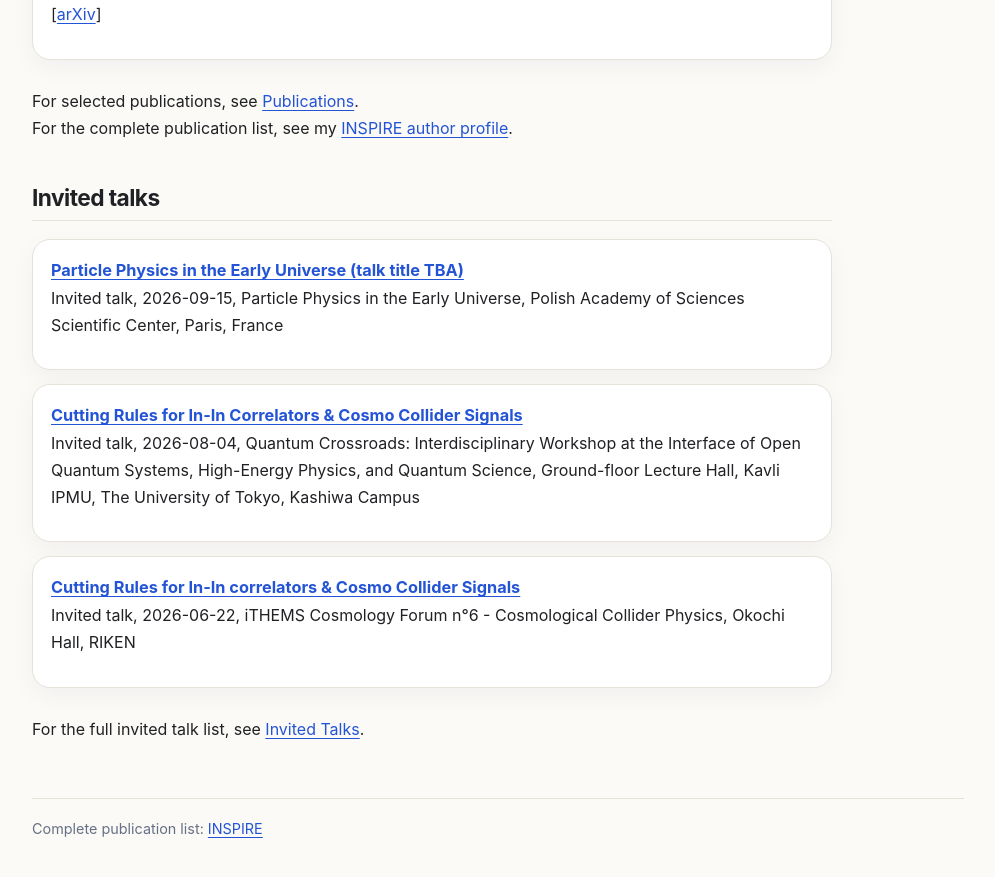
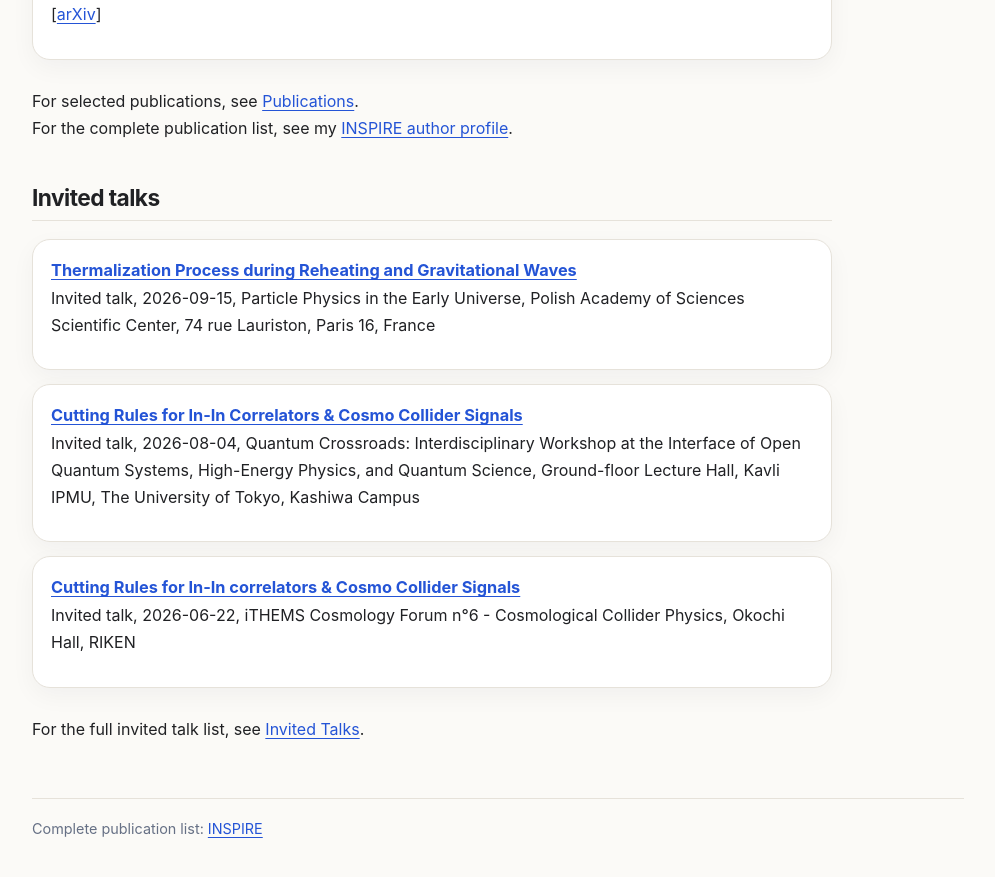
Before and after one commit to kyoheimukaida/kyoheimukaida.github.io, a Jekyll site: the page built from index.md, in a window 1280 px wide and 900 px high, scrolled down 1321 px. Shown: the top 877 px of the window, without its empty margins (142-1137 px from the left). Built offline with Jekyll 4.4.1, drawn with Linux system fonts in a browser that asks for light colours.

Commit message:
Update public talks from calendar

```diff
--- a/index.md
+++ b/index.md
@@ -76,8 +76,8 @@ For the complete publication list, see my [INSPIRE author profile](https://inspi
 <div class="card-list" markdown="1">
 
 <!-- talks:start -->
-- **[Particle Physics in the Early Universe (talk title TBA)](https://indico.ijclab.in2p3.fr/event/13541/)**<br>
-  Invited talk, 2026-09-15, Particle Physics in the Early Universe, Polish Academy of Sciences Scientific Center, Paris, France
+- **[Thermalization Process during Reheating and Gravitational Waves](https://indico.ijclab.in2p3.fr/event/13541/)**<br>
+  Invited talk, 2026-09-15, Particle Physics in the Early Universe, Polish Academy of Sciences Scientific Center, 74 rue Lauriston, Paris 16, France
 
 - **[Cutting Rules for In-In Correlators & Cosmo Collider Signals](https://indico.ipmu.jp/event/519/)**<br>
   Invited talk, 2026-08-04, Quantum Crossroads: Interdisciplinary Workshop at the Interface of Open Quantum Systems, High-Energy Physics, and Quantum Science, Ground-floor Lecture Hall, Kavli IPMU, The University of Tokyo, Kashiwa Campus
```
Also changed, not shown: talks.md (+2 -2 lines).
